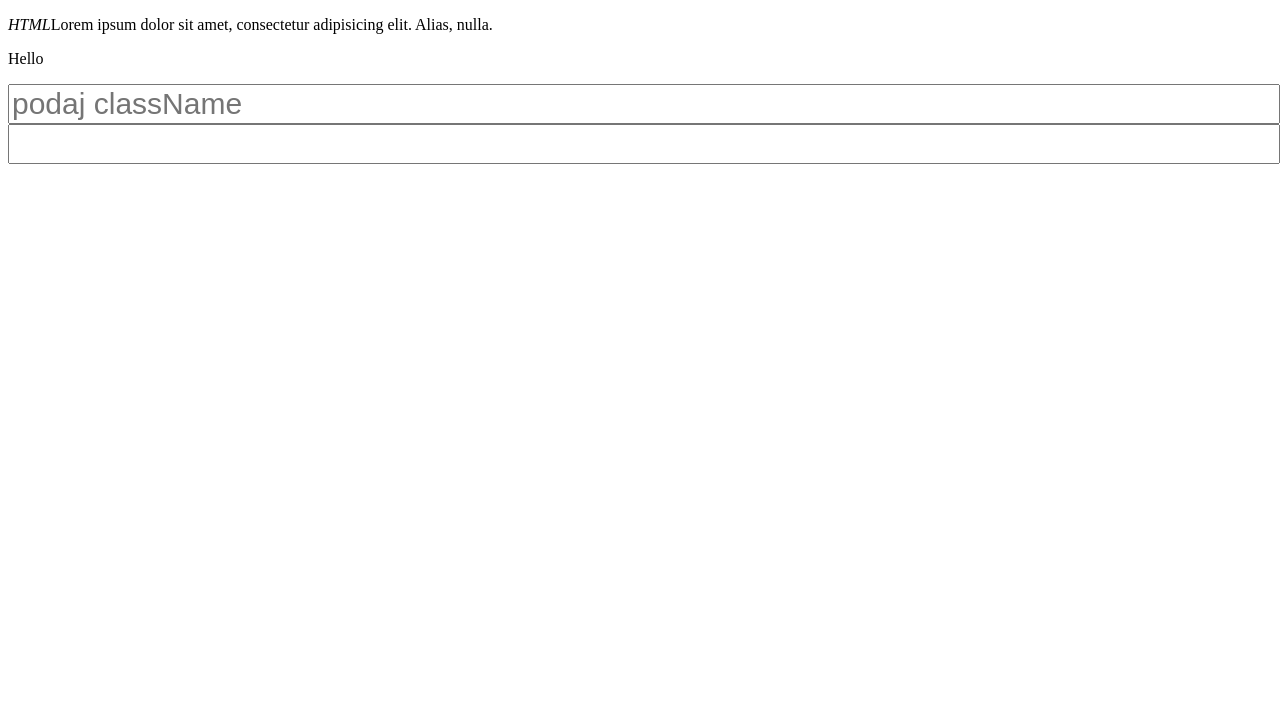
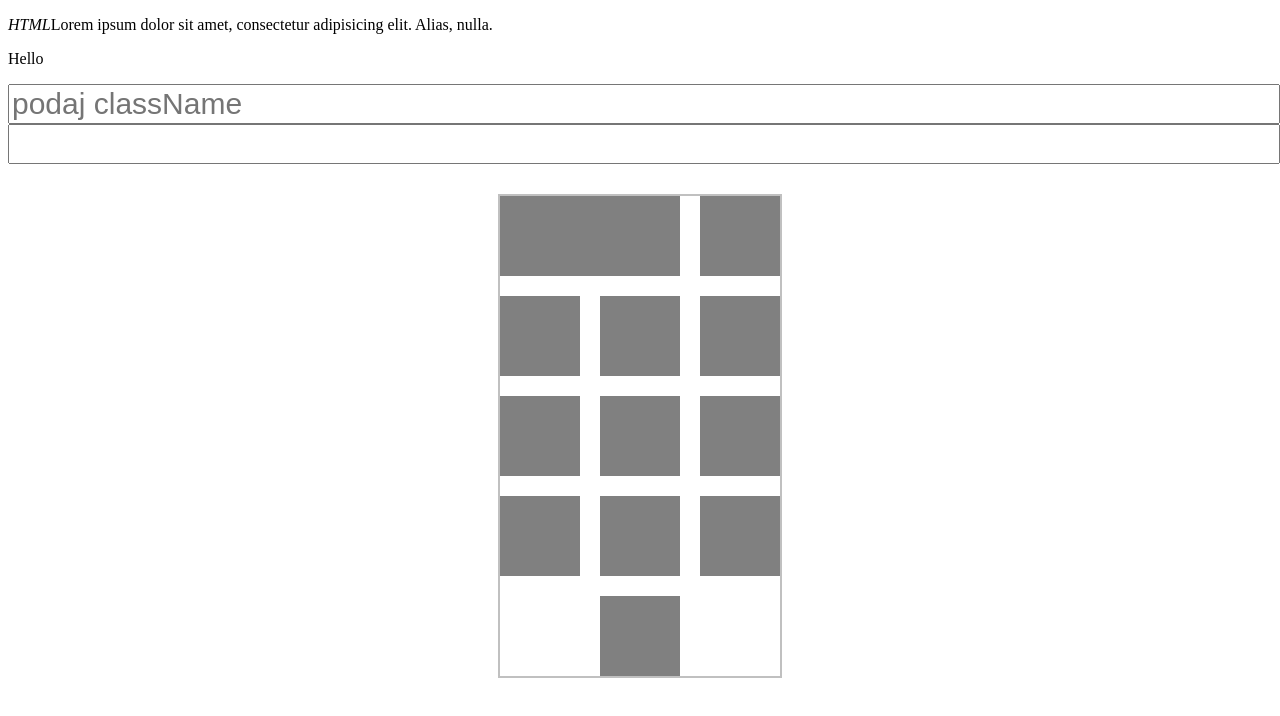
Before and after one commit to szczepaniakmichal/xTest-build_with_gulp4, a website: page src/index.html in a window 1280 px wide. Drawn offline with nearby package versions, Linux system fonts and the light colour scheme; files that its build step writes are made by us from their sources.

Commit message:
css grid

```diff
--- a/src/index.html
+++ b/src/index.html
@@ -17,6 +17,21 @@
 <input type="text" id="correctClass" placeholder="podaj className"><br>
 <input id="resultClassName">
 
+<div class="grid-container">
+    <div class="grid-items"></div>
+    <div class="grid-items"></div>
+    <div class="grid-items"></div>
+    <div class="grid-items"></div>
+    <div class="grid-items"></div>
+    <div class="grid-items"></div>
+    <div class="grid-items"></div>
+    <div class="grid-items"></div>
+    <div class="grid-items"></div>
+    <div class="grid-items"></div>
+    <div class="grid-items"></div>
+    <div class="grid-items"></div>
+</div>
+
 <script src="main.bundle.js"></script>
 </body>
 
--- a/src/style/main.scss
+++ b/src/style/main.scss
@@ -2,3 +2,39 @@
   font-size: 30px;
   width: 100%;
 }
+
+.grid-container {
+  margin: 30px auto;
+  border: silver 2px solid;
+  display: grid;
+  grid-template-columns: repeat(3, 1fr);
+  gap: 20px;
+  place-content: center center;
+  //justify-content: center;
+  //align-content: center;
+  //width: 80vw;
+  //height: 80vh;
+  width: max-content;
+
+  .grid-items {
+    width: 80px;
+    height: 80px;
+    background-color: gray;
+    //margin: auto;
+
+    &:first-child {
+      width: 100%;
+      grid-column: 1/3;
+    }
+
+    &:last-child {
+      grid-column: 2/3;
+    }
+  }
+}
+
+@media screen and (max-width: 800px) {
+  .grid-container {
+    grid-template-columns: repeat(1, 1fr);
+  }
+}
```
